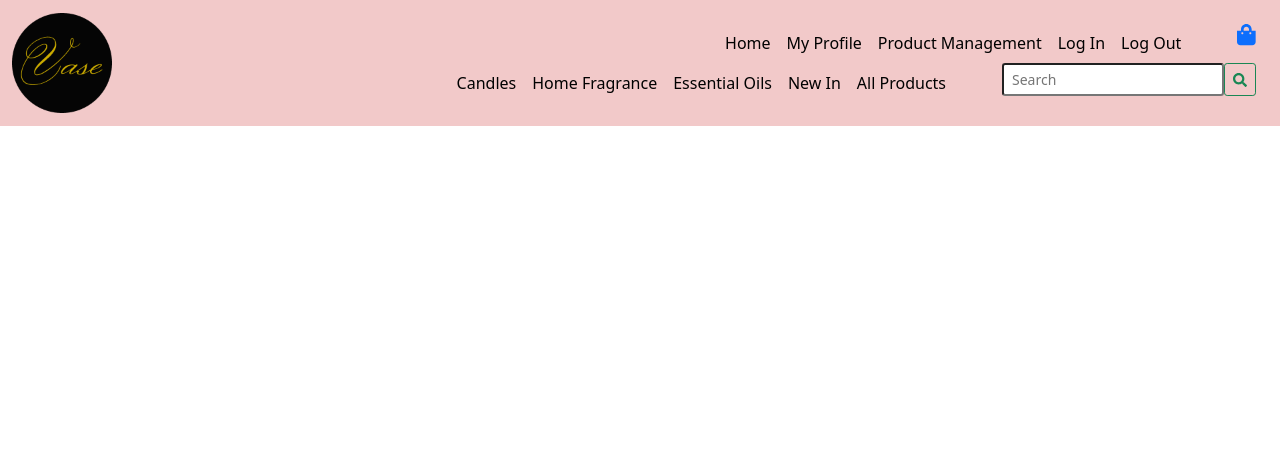
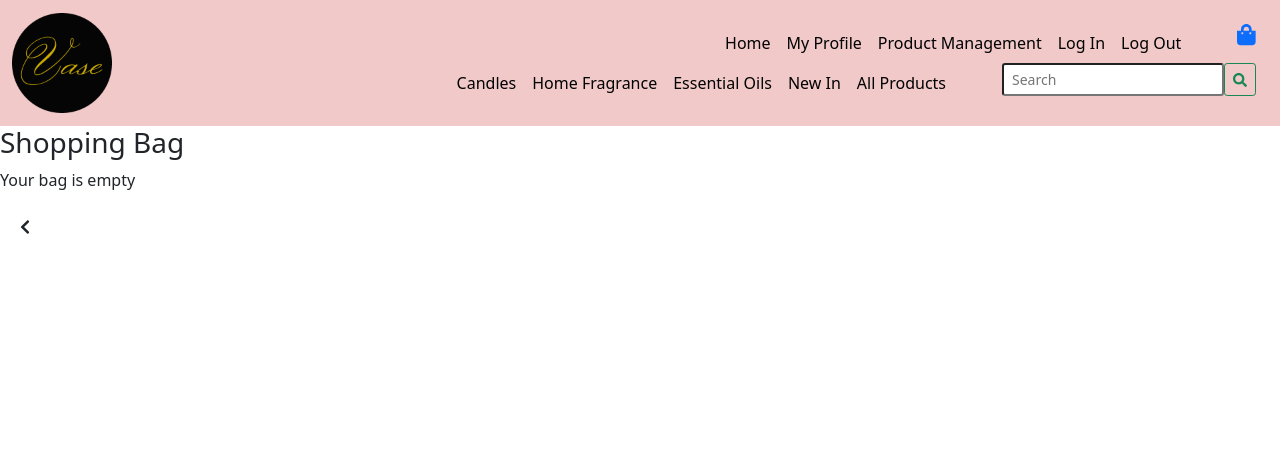
Before and after one commit to Code-Institute-Submissions/miss-monkey-vase_MayResub, a Django app: page /bag/ in a window 1280 px wide. Shown: the top 466 px of the page. Run offline with Django 3.2, Linux system fonts and the light colour scheme.

Commit message:
Created bag.html

```diff
--- a/bag/templates/bag/bag.html
+++ b/bag/templates/bag/bag.html
@@ -10,7 +10,44 @@
 {% endblock %}
 
 {% block content %}
-
+    <h3>Shopping Bag</h3>
+    {% if bag_items %}
+        <div class="container-fluid">
+            <div class="row">
+                <div class="col">
+                    {% for item in bag_items %}
+                        <div class="row">
+                            <div class="col">
+                                {{ item.product.image }}
+                            </div>
+                            <div class="col">
+                                <p>Price</p>
+                                <p>{{item.product.price }}</p>
+                            </div>
+                            <div class="col">
+                                <p>Quantity</p>
+                                <p>{{ item.product.quantity }}</p>
+                            </div>
+                            <div class="col">
+                                <p>Subtotal</p>
+                                <p>{{ item.product.subtotal }}</p>
+                            </div>
+                            <div class="col">
+                                <i class="fas fa-times"></i>
+                            </div>
+                        </div>
+                    {% endfor %}
+                </div>
+            </div>
+        </div>
+    {% else %}
+        <p>Your bag is empty</p>
+        <a href="{% url 'products' %}" class="btn btn-outline-black">
+            <span class="icon">
+                <i class="fas fa-chevron-left"></i>
+            </span>
+        </a>
+    {% endif %}
 
 
 {% endblock %}
--- a/products/templates/products/products.html
+++ b/products/templates/products/products.html
@@ -29,10 +29,10 @@
                         </p>
                     </div>
                 </div>
-            <div class="row row-cols-1 row-cols-sm-2 row-cols-md-3 row-cols-lg-4">
+            <div class="row row-cols-1 row-cols-sm-2 row-cols-md-3 row-cols-lg-4 ">
 
                 {% for product in products %}
-                <div class="col text-center">
+                <div class="col text-center mb-5">
                     <div class="card h-100">
                         <div class="overflow-hidden">
                             {% if product.image %}
```
